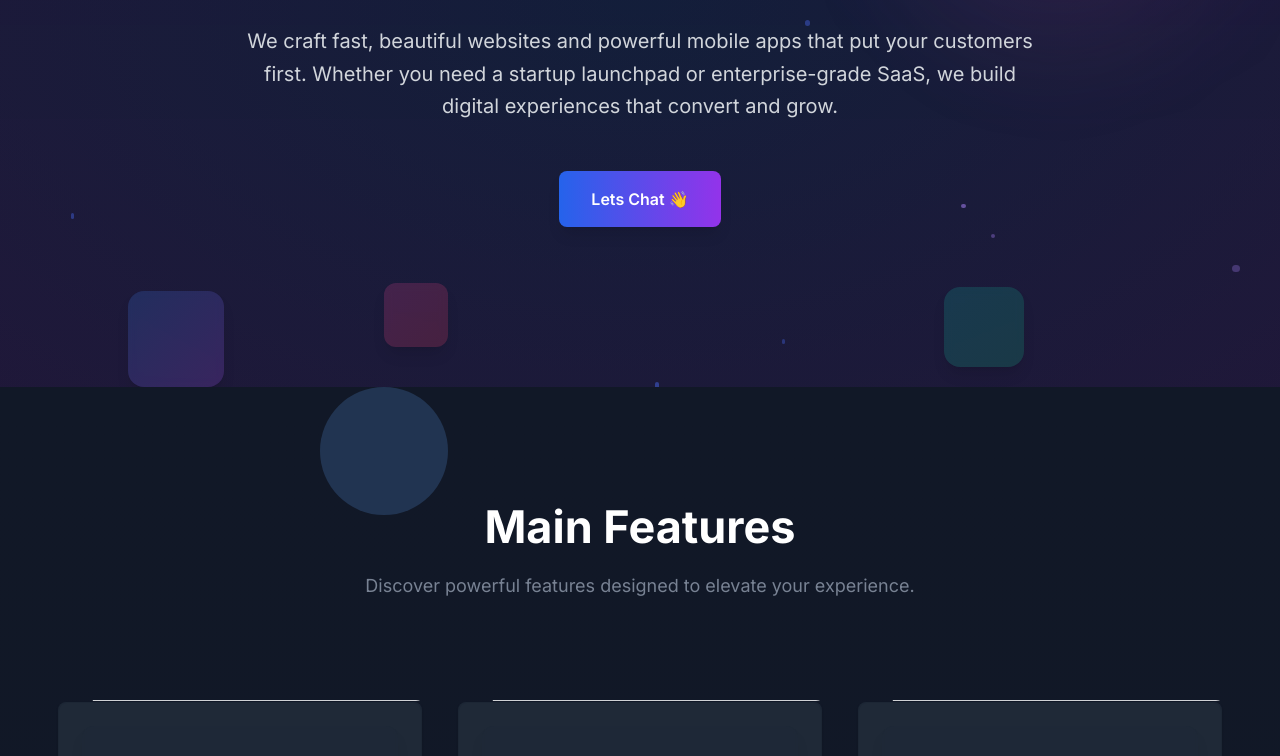
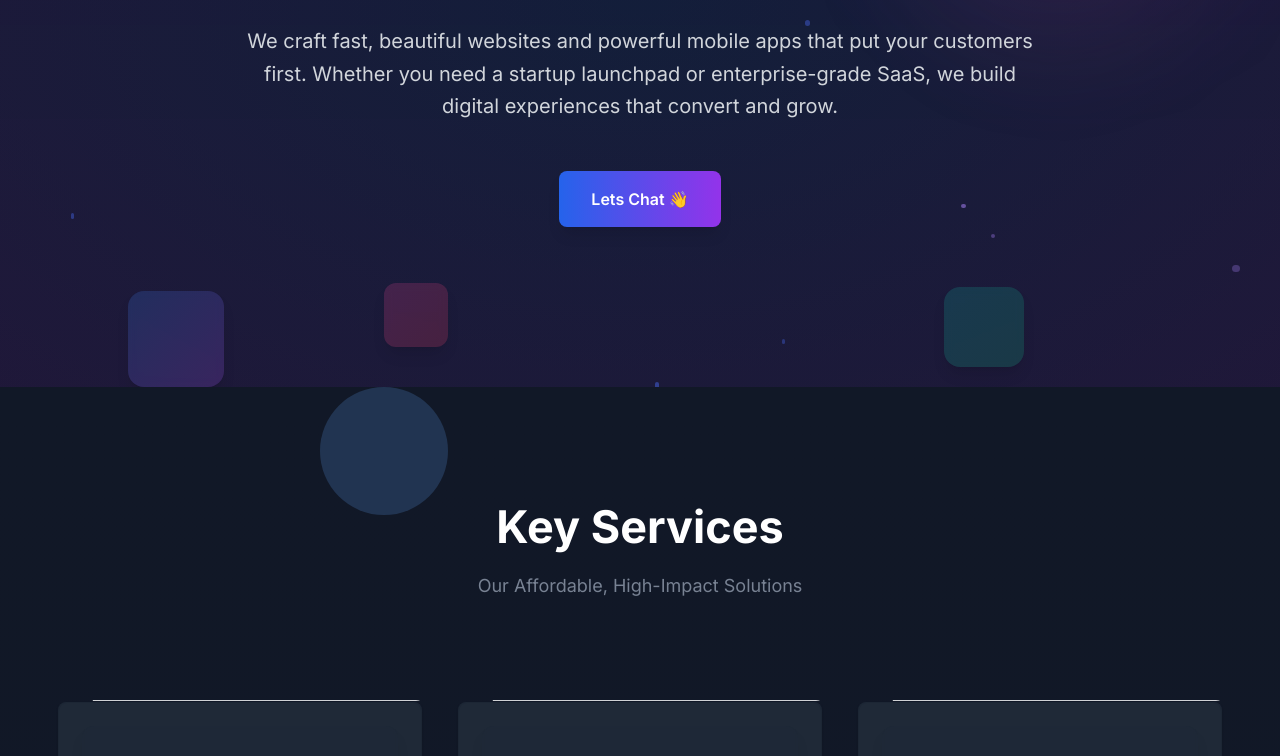
Before and after one commit to Speeir-LTD/speeir.com, a Next.js app: page / in a window 1280 px wide. Shown: the part 400-1156 px from the top of the page. Built offline with nearby package versions, Linux system fonts and the light colour scheme.

Commit message:
update name

```diff
--- a/src/components/Features/index.tsx
+++ b/src/components/Features/index.tsx
@@ -17,8 +17,8 @@ const Features = () => {
 
         <div className="container relative z-10">
           <SectionTitle
-            title="Main Features"
-            paragraph="Discover powerful features designed to elevate your experience."
+            title="Key Services"
+            paragraph="Our Affordable, High-Impact Solutions"
             center
           />
 
```
